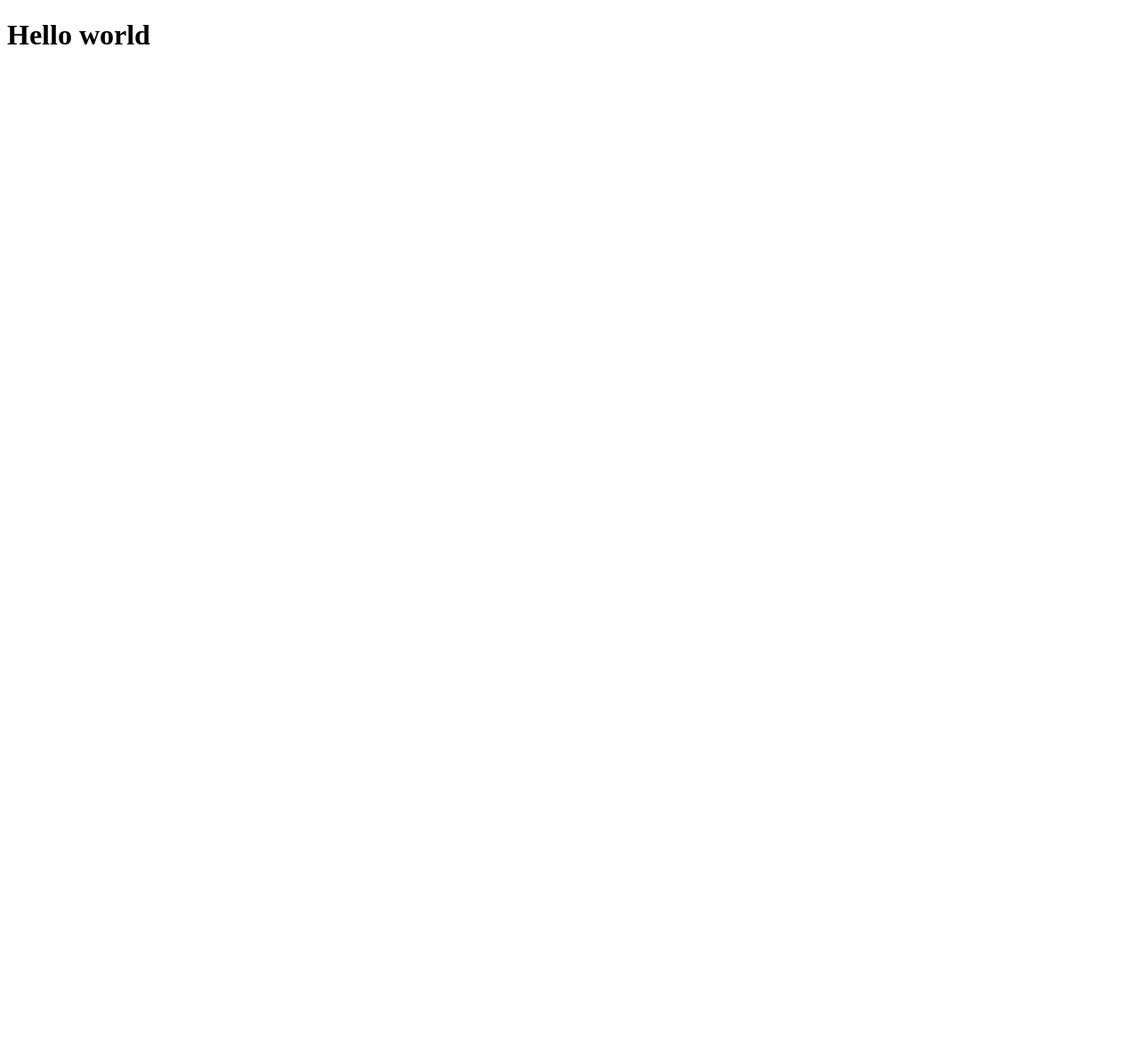
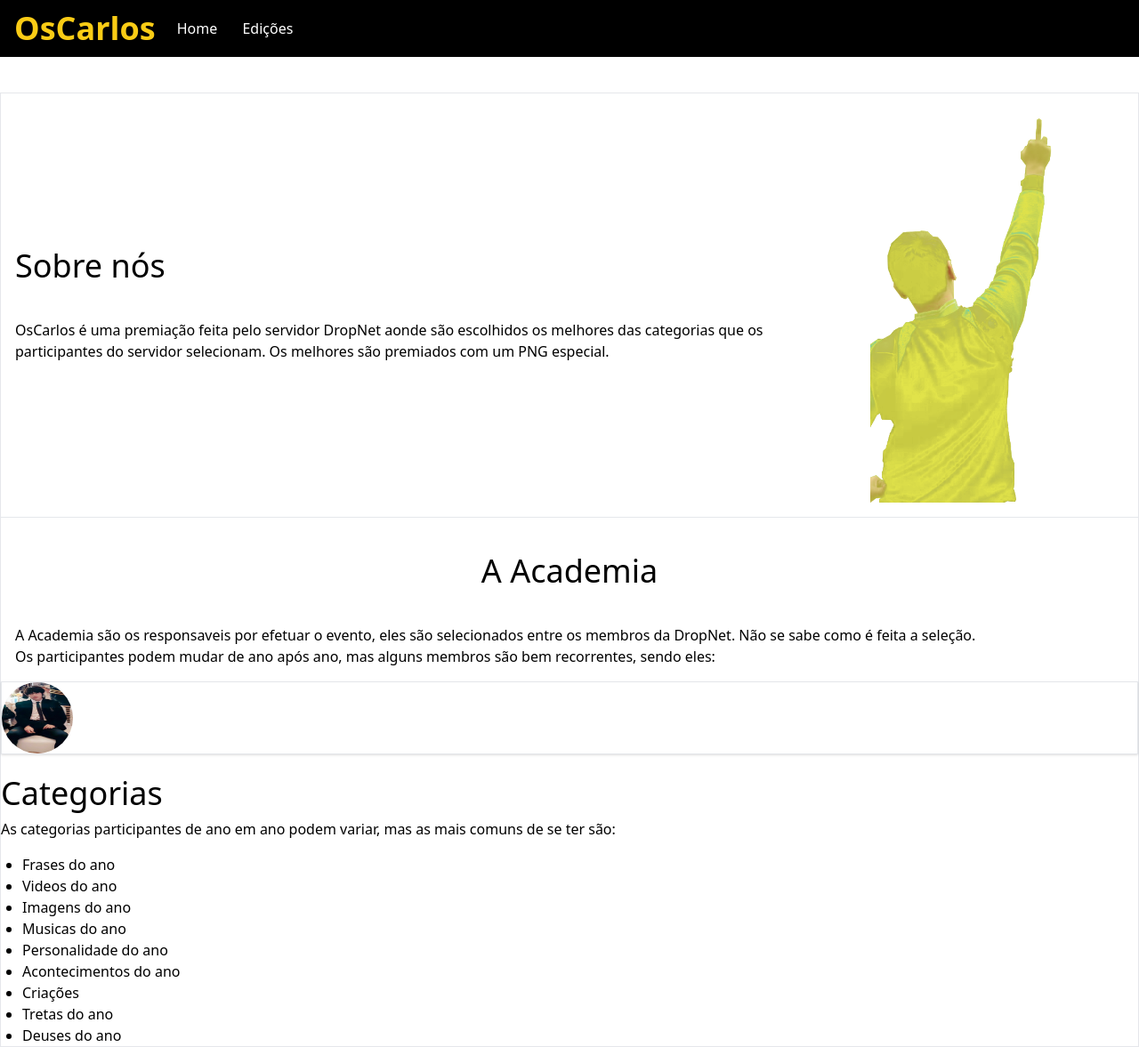
Before and after one commit to Ryan-de-Lima-Pereira/osCarlos, a website: page index.html in a window 1280 px wide. Shown: the whole page at 89% size. Before the commit the page ends 800 px from the top, so only its background shows below. Drawn offline with Linux system fonts and the light colour scheme.

Commit message:
testando e estruturando o começo

```diff
--- a/index.html
+++ b/index.html
@@ -4,9 +4,70 @@
     <meta charset="UTF-8">
     <meta http-equiv="X-UA-Compatible" content="IE=edge">
     <meta name="viewport" content="width=device-width, initial-scale=1.0">
-    <title>Document</title>
+    <link rel="stylesheet" href="/dist/output.css">
+    <title>Os Carlos</title>
 </head>
 <body>
-    <h1>Hello world</h1>
+    <div class="flex items-center container-xl bg-black text-white px-4 py-3">
+        <div class="flex font-bold ">
+            <h1 class="text-4xl text-yellow-400">OsCarlos</h1>
+        </div>
+        <div class="ml-6 text-base">
+            <ul>
+                <li class="space-x-6">
+                    <a href="">Home</a>
+                    <a href="">Edições</a>
+                </li>
+            </ul>
+        </div>
+    </div>
+    <div class="container mx-auto">
+        <div class="mt-10 mx-auto shadow-xl border">
+            <div class="flex items-center p-4">
+                <div>
+                    <h1 class="text-4xl">Sobre nós</h1>
+                    <p class="mt-10">OsCarlos é uma premiação feita pelo servidor DropNet aonde são escolhidos os melhores das categorias que os participantes do servidor selecionam. Os melhores são premiados com um PNG especial.</p>
+                </div>
+                <div class="mx-20">
+                    <img src="/img/Trofeu.png" alt="" class="w-30">
+                </div>
+            </div>
+
+            <hr>
+
+            <div class="p-4">
+                <h1 class="text-4xl mt-6 text-center">A Academia</h1>
+                <p class="mt-10">A Academia são os responsaveis por efetuar o evento, eles são selecionados entre os membros da DropNet. Não se sabe como é feita a seleção.</p>
+                <p>Os participantes podem mudar de ano após ano, mas alguns membros são bem recorrentes, sendo eles:</p>
+            </div>
+            <div class="flex">
+                <div class="container border shadow">
+                    <div>
+                        <img src="./img/Terno.jpg" alt="" class="w-20 h-20 rounded-full">
+                    </div>
+                    <div></div>
+                </div>
+            </div>
+
+            <div class="mt-4">
+
+            <h1 class="text-4xl mt-6">Categorias</h1>
+            <p class="mt-2">As categorias participantes de ano em ano podem variar, mas as mais comuns de se ter são:</p>
+            <div class="mt-4">
+                <ul class="list-disc ml-6">
+                    <li>Frases do ano</li>
+                    <li>Videos do ano</li>
+                    <li>Imagens do ano</li>
+                    <li>Musicas do ano</li>
+                    <li>Personalidade do ano</li>
+                    <li>Acontecimentos do ano</li>
+                    <li>Criações</li>
+                    <li>Tretas do ano</li>
+                    <li>Deuses do ano</li>
+                </ul>
+            </div>
+
+        </div>
+    </div>
 </body>
 </html>
--- /dev/null
+++ b/tailwind.config.js
@@ -0,0 +1,8 @@
+/** @type {import('tailwindcss').Config} */
+module.exports = {
+  content: ['./index.html'],
+  theme: {
+    extend: {},
+  },
+  plugins: [],
+}
```
Also changed, not shown: package.json (added, +22 -0 lines), dist/output.css (added), img/Terno.jpg (added), img/Trofeu.png (added), 1 other file.
